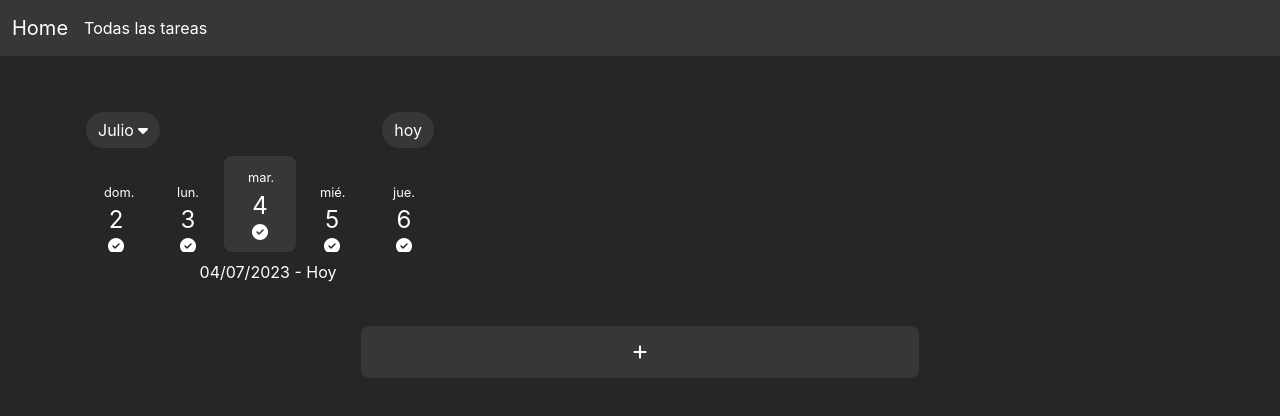
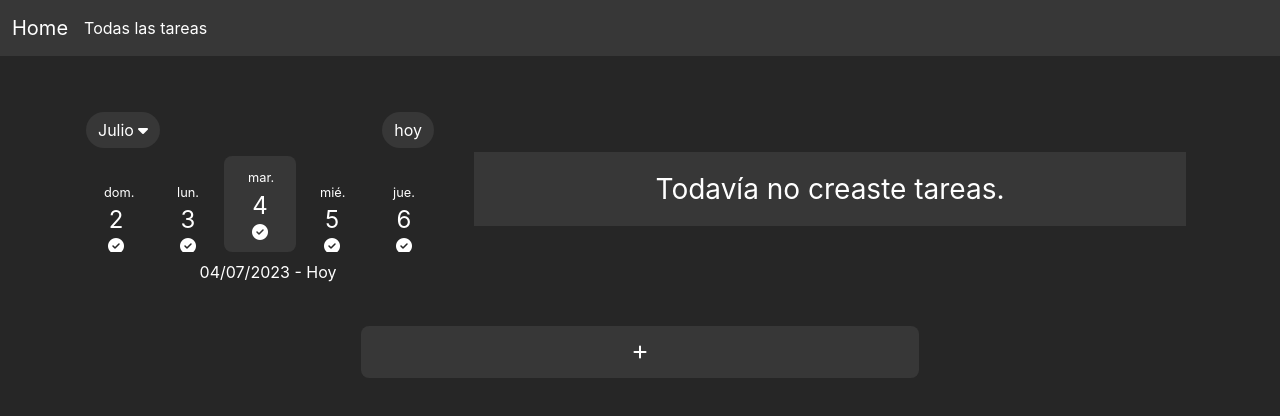
Before and after one commit to fede-vazquez/tasklist_react, a React (Create React App) app: page / in a window 1280 px wide. Shown: the top 416 px of the page. Built offline with nearby package versions, Linux system fonts and the light colour scheme.

Commit message:
Agrega mensajes que informan al usuario si no tiene tareas creadas, o si no tiene tareas para ese día específico.

```diff
--- a/src/components/DateTaskList.jsx
+++ b/src/components/DateTaskList.jsx
@@ -36,7 +36,8 @@ function DateTaskList({ date }) {
 
   return (
     <div className="bg-2">
-      {tasks && (
+      {tasks ? (
+        dateTasks.length !== 0 ? (
           <ul>
             {dateTasks.map((task, i) => {
               return (
@@ -58,6 +59,11 @@ function DateTaskList({ date }) {
               );
             })}
           </ul>
+        ) : (
+          <p className="text-center fs-3 py-3">No hay tareas para este día.</p>
+        )
+      ) : (
+        <p className="text-center fs-3 py-3">Todavía no creaste tareas.</p>
       )}
     </div>
   );
```
Lines whose indentation alone changed are shown as unchanged.
